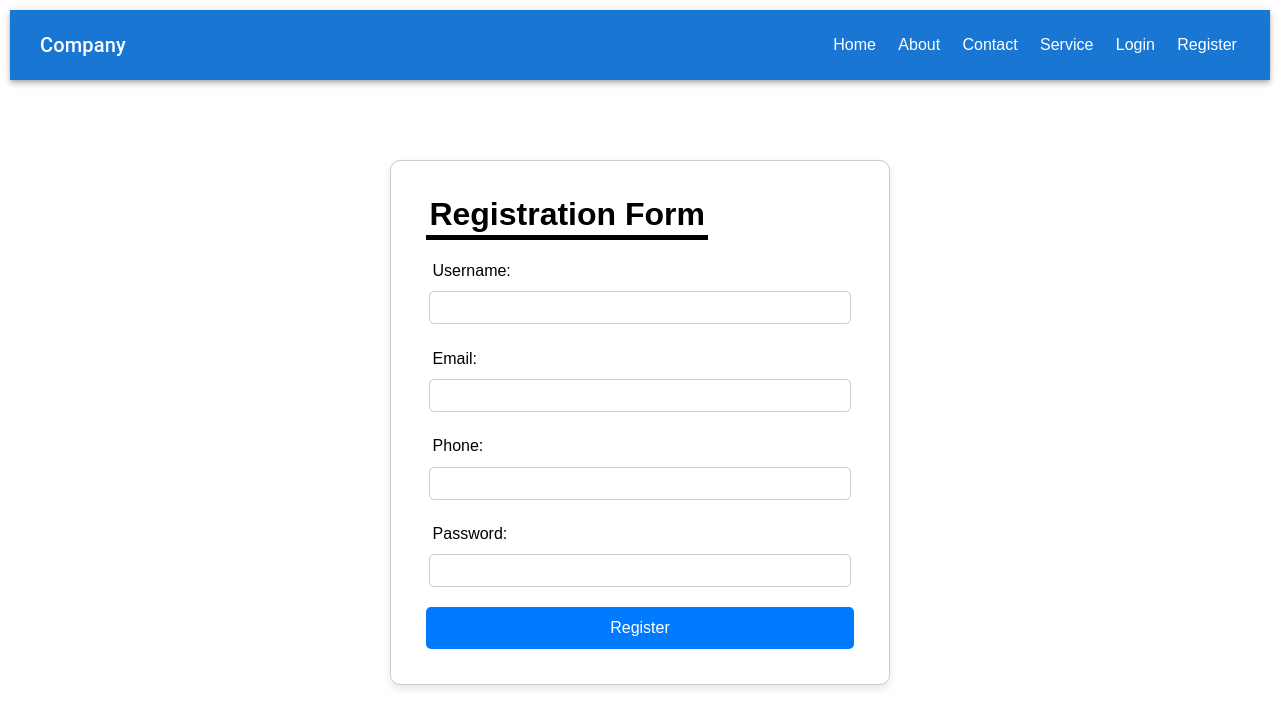
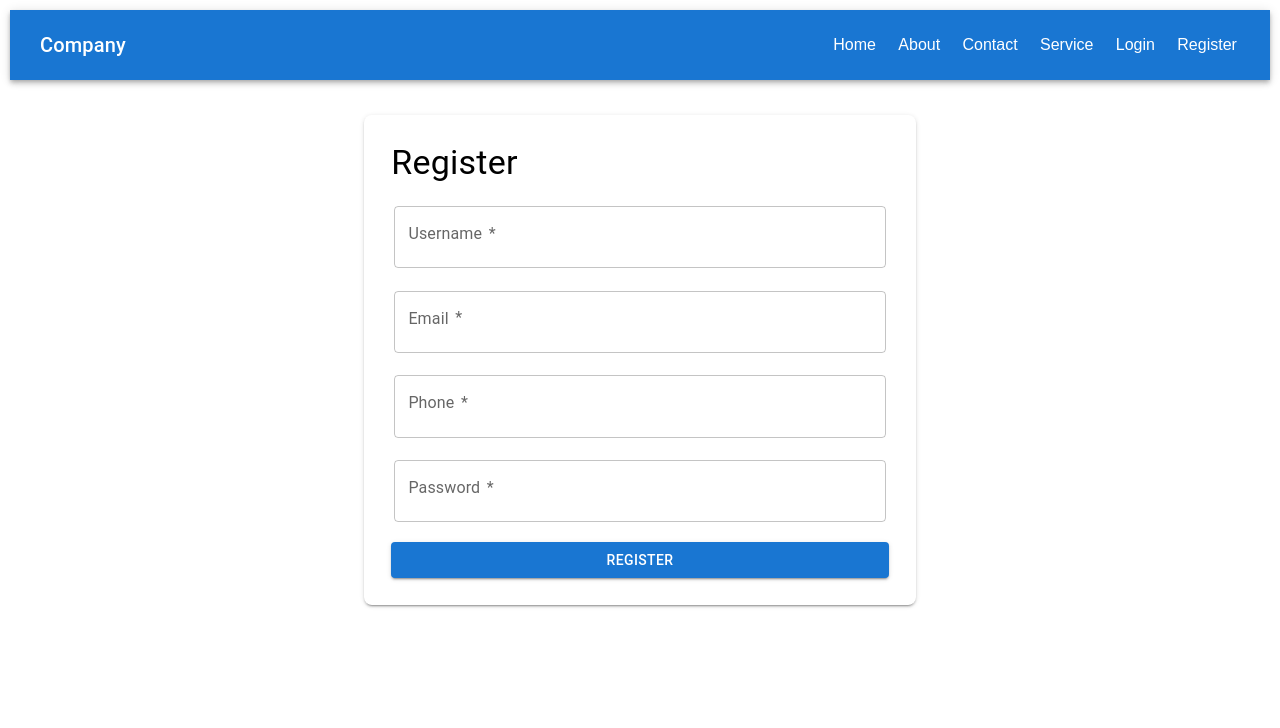
Before and after one commit to viraljain7/fullstack-MERN, a React (Vite) app in the folder frontend/: page /register in a window 1280 px wide. Shown: the top 728 px of the page. Built offline with nearby package versions, Linux system fonts and the light colour scheme.

Commit message:
improve ui/ux of login and Register

```diff
--- a/frontend/src/pages/Login.jsx
+++ b/frontend/src/pages/Login.jsx
@@ -1,7 +1,7 @@
 import { useState } from 'react';
-import './common.css';
+import { TextField, Button, Container, Typography, Box } from '@mui/material';
 
-const Login = () => {
+const LoginPage = () => {
     const [formData, setFormData] = useState({
         email: '',
         password: '',
@@ -11,7 +11,7 @@ const Login = () => {
         const { name, value } = e.target;
         setFormData({
             ...formData,
-            [name]: value
+            [name]: value,
         });
     };
 
@@ -21,40 +21,44 @@ const Login = () => {
         console.log('Form submitted:', formData);
     };
 
-    return (<>
-
-        <div className="form-container">
-
+    return (
+        <Container maxWidth="sm">
+            <Box sx={{ mt: 4, p: 3, boxShadow: 2, borderRadius: 2 }}>
+                <Typography variant="h4" component="h1" gutterBottom>
+                    Login
+                </Typography>
                 <form onSubmit={handleSubmit}>
-                <h1><span>Login Page</span></h1>
-                <div>
-                    <label htmlFor="email">Email:</label>
-                    <input
-                        type="email"
+                    <Box mb={2}>
+                        <TextField
+                            fullWidth
+                            label="Email"
                             id="email"
                             name="email"
+                            type="email"
                             value={formData.email}
                             onChange={handleChange}
                             required
                         />
-                </div>
-                <div>
-                    <label htmlFor="password">Password:</label>
-                    <input
-                        type="password"
+                    </Box>
+                    <Box mb={2}>
+                        <TextField
+                            fullWidth
+                            label="Password"
                             id="password"
                             name="password"
+                            type="password"
                             value={formData.password}
                             onChange={handleChange}
                             required
                         />
-                </div>
-                <button type="submit">Login</button>
+                    </Box>
+                    <Button variant="contained" color="primary" type="submit" fullWidth>
+                        Login
+                    </Button>
                 </form>
-
-        </div>
-    </>
+            </Box>
+        </Container>
     );
 };
 
-export default Login;
+export default LoginPage;
--- a/frontend/src/pages/Register.jsx
+++ b/frontend/src/pages/Register.jsx
@@ -1,9 +1,11 @@
 import { useState } from 'react';
-import './common.css';
+import { TextField, Button, Container, Typography, Box } from '@mui/material';
 
 const RegistrationForm = () => {
     const [formData, setFormData] = useState({
+        username: '',
         email: '',
+        phone: '',
         password: '',
     });
 
@@ -11,7 +13,7 @@ const RegistrationForm = () => {
         const { name, value } = e.target;
         setFormData({
             ...formData,
-            [name]: value
+            [name]: value,
         });
     };
 
@@ -22,61 +24,65 @@ const RegistrationForm = () => {
     };
 
     return (
-        <div className="form-container">
-            <h1>
-                <span>Registration Form</span>
-            </h1>
+        <Container maxWidth="sm">
+            <Box sx={{ mt: 4, p: 3, boxShadow: 2, borderRadius: 2 }}>
+                <Typography variant="h4" component="h1" gutterBottom>
+                    Register
+                </Typography>
                 <form onSubmit={handleSubmit}>
-                <div>
-                    <label htmlFor="username">Username:</label>
-                    <input
-                        type="text"
+                    <Box mb={2}>
+                        <TextField
+                            fullWidth
+                            label="Username"
                             id="username"
                             name="username"
                             value={formData.username}
                             onChange={handleChange}
                             required
                         />
-                </div>
-
-                <div>
-                    <label htmlFor="email">Email:</label>
-                    <input
-                        type="email"
+                    </Box>
+                    <Box mb={2}>
+                        <TextField
+                            fullWidth
+                            label="Email"
                             id="email"
                             name="email"
+                            type="email"
                             value={formData.email}
                             onChange={handleChange}
                             required
                         />
-                </div>
-
-                <div>
-                    <label htmlFor="phone">Phone:</label>
-                    <input
-                        type="tel"
+                    </Box>
+                    <Box mb={2}>
+                        <TextField
+                            fullWidth
+                            label="Phone"
                             id="phone"
                             name="phone"
+                            type="tel"
                             value={formData.phone}
                             onChange={handleChange}
                             required
                         />
-                </div>
-
-                <div>
-                    <label htmlFor="password">Password:</label>
-                    <input
-                        type="password"
+                    </Box>
+                    <Box mb={2}>
+                        <TextField
+                            fullWidth
+                            label="Password"
                             id="password"
                             name="password"
+                            type="password"
                             value={formData.password}
                             onChange={handleChange}
                             required
                         />
-                </div>
-                <button type="submit">Register</button>
+                    </Box>
+                    <Button variant="contained" color="primary" type="submit" fullWidth>
+                        Register
+                    </Button>
                 </form>
-        </div>
+            </Box>
+        </Container>
     );
 };
 
```
Lines whose indentation alone changed are shown as unchanged.
